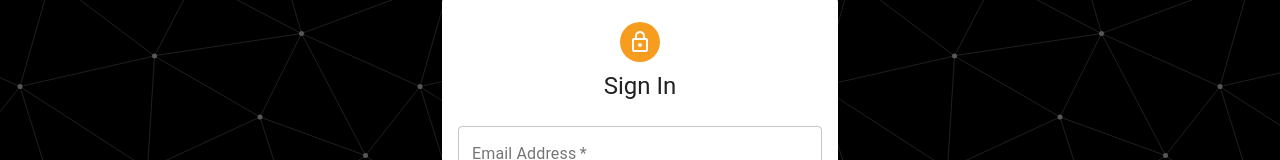
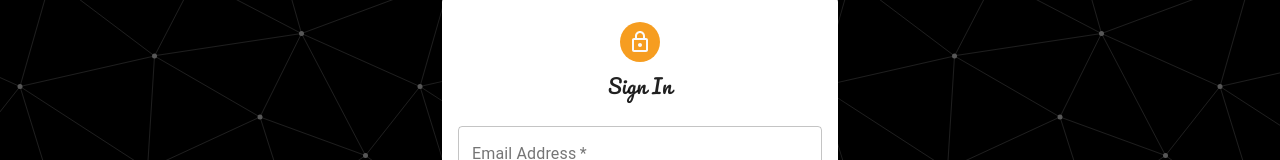
Before and after one commit to rjnares/deja-view, a React (Create React App) app in the folder client/: page /auth in a window 1280 px wide. Shown: the part 213-373 px from the top of the page. Built offline with nearby package versions, Linux system fonts and the light colour scheme.

Commit message:
Changed font for sign up/in heading

```diff
--- a/client/src/components/Auth/Auth.js
+++ b/client/src/components/Auth/Auth.js
@@ -77,7 +77,7 @@ const Auth = () => {
         <Avatar className={classes.avatar}>
           <LockOutlinedIcon />
         </Avatar>
-        <Typography variant="h5">{isSignUp ? "Sign Up" : "Sign In"}</Typography>
+        <Typography variant="h6">{isSignUp ? "Sign Up" : "Sign In"}</Typography>
         <form className={classes.form} onSubmit={handleSubmit}>
           <Grid container spacing={2}>
             {isSignUp && (
```
